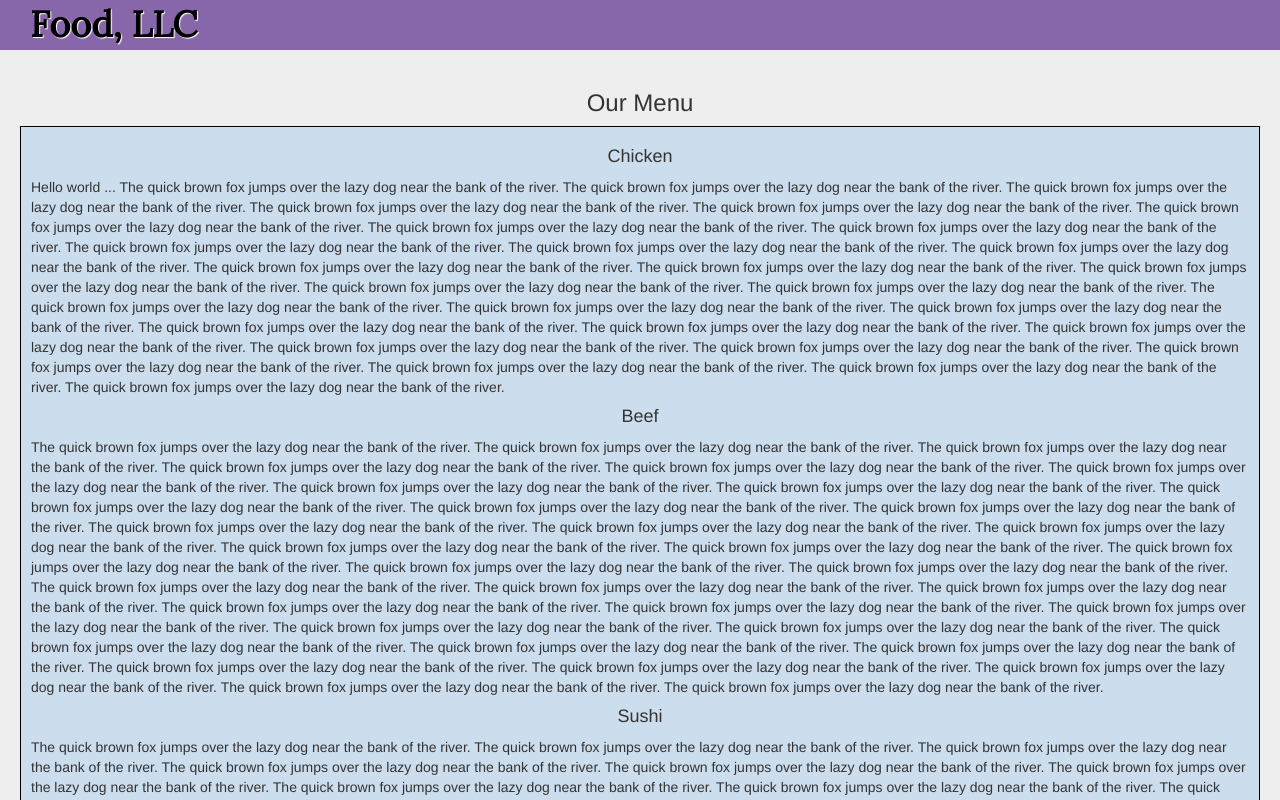
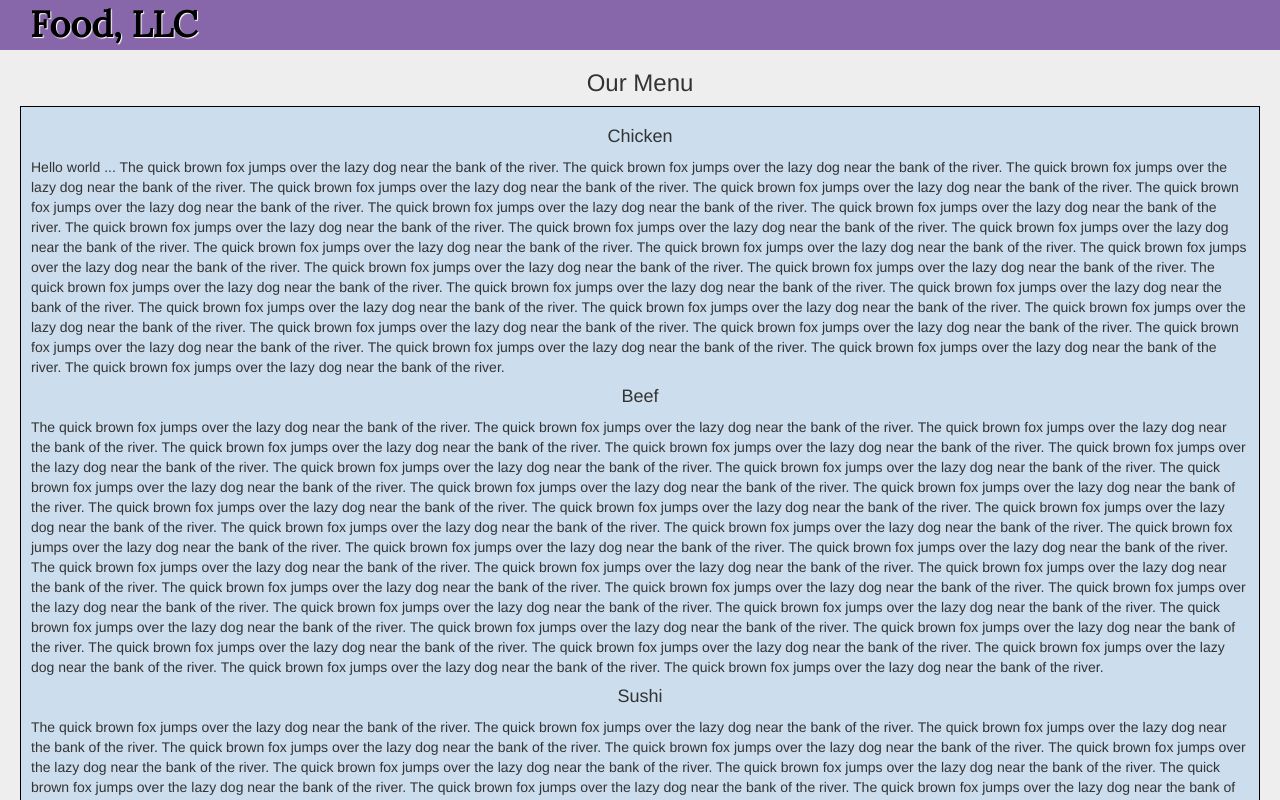
Before and after one commit to c0RrdUMp/module3, a plain HTML site: page index.html in a window 1280 px wide. Shown: the top 800 px of the page. Drawn offline with Linux system fonts and the light colour scheme.

Commit message:
Signed-off-by: c0RrdUMp <cdfxsub@gmail.com>

```diff
--- a/index.html
+++ b/index.html
@@ -12,7 +12,7 @@
   </head>
 <body>
   <header>
-    <nav id="header-nav" class="navbar navbar-default navbar-fixed-top">
+    <nav id="header-nav" class="navbar navbar-default navbar-static-top">
       <div class="container">
         <div class="navbar-header">
 
--- a/stylesheets/styles.css
+++ b/stylesheets/styles.css
@@ -3,7 +3,6 @@
 body{
   background-color: #EEEEEE;
   box-sizing: border-box;
-  padding-top: 70px;
 }
 /** HEADER **/
 #header-nav {
```
